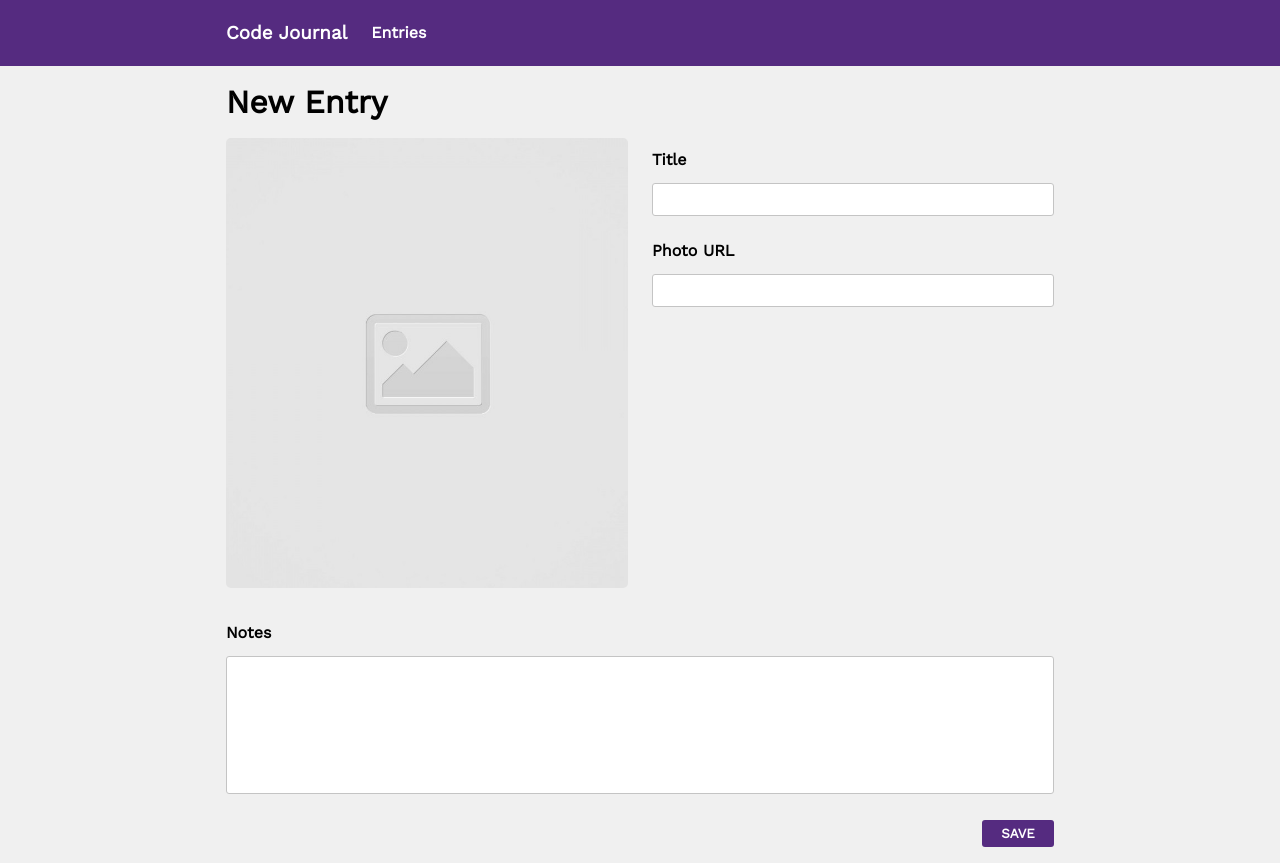
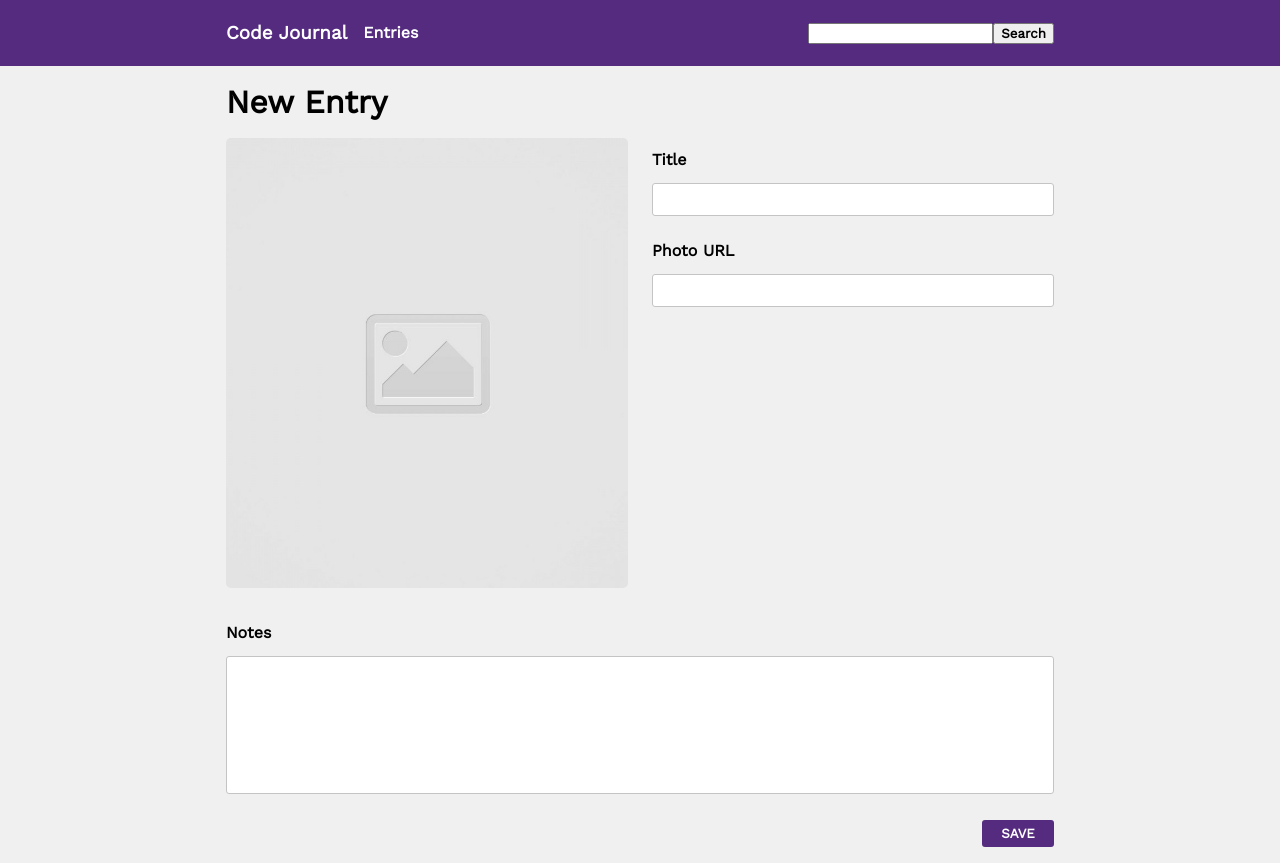
Before and after one commit to aar-woo/code-journal, a website: page index.html in a window 1280 px wide. Drawn offline with nearby package versions, Linux system fonts and the light colour scheme.

Commit message:
Add a button next to the text input #5

```diff
--- a/css/styles.css
+++ b/css/styles.css
@@ -117,6 +117,11 @@ ul {
   padding-right: 1.5rem;
 }
 
+.padding-lr-1 {
+  padding-left: 1rem;
+  padding-right: 1rem;
+}
+
 a.entriesTab {
   color: white;
   text-decoration: none;
@@ -124,12 +129,6 @@ a.entriesTab {
 
 .newButton {
   font-size: 1.2rem;
-}
-
-@media screen and (min-width: 768px) {
-  .img {
-    height: 450px;
-  }
 }
 
 .fa-pencil-alt {
@@ -167,3 +166,25 @@ a.entriesTab {
   color: #db2625;
   text-decoration: underline;
 }
+
+.flex-end {
+  justify-content: flex-end;
+}
+
+.searchBar {
+  width: 100%;
+}
+
+@media screen and (min-width: 768px) {
+  .img {
+    height: 450px;
+  }
+}
+
+@media screen and (min-width: 768px) {
+  .search {
+    margin-top: inherit;
+    margin-bottom: inherit;
+    justify-content: flex-end;
+  }
+}
--- a/index.html
+++ b/index.html
@@ -27,12 +27,18 @@
         <div class="column-half flex no-wrap align-center">
           <h3>Code Journal</h3>
           <nav>
-            <ul class="padding-lr">
+            <ul class="padding-lr-1">
               <li>
                 <a href="#entries" data-view="entries" class="entriesTab">Entries</a>
               </li>
             </ul>
           </nav>
+        </div>
+        <div class="search column-half align-center flex flex-start margin-bot-half-rem margin-top-0">
+          <label class="flex">
+            <input type="text" class="searchBar">
+            <button class="search">Search</button>
+          </label>
         </div>
       </div>
     </div>
```
